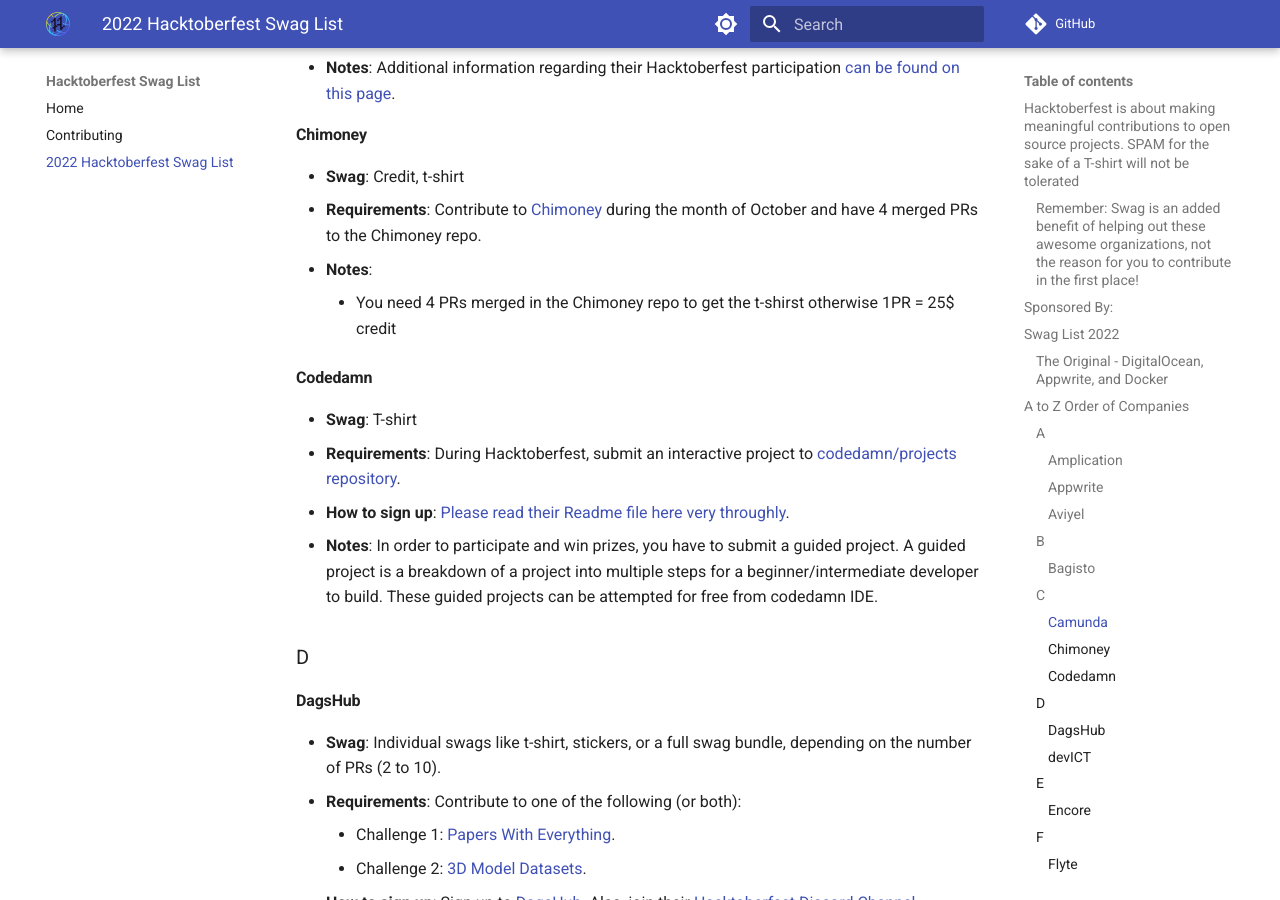
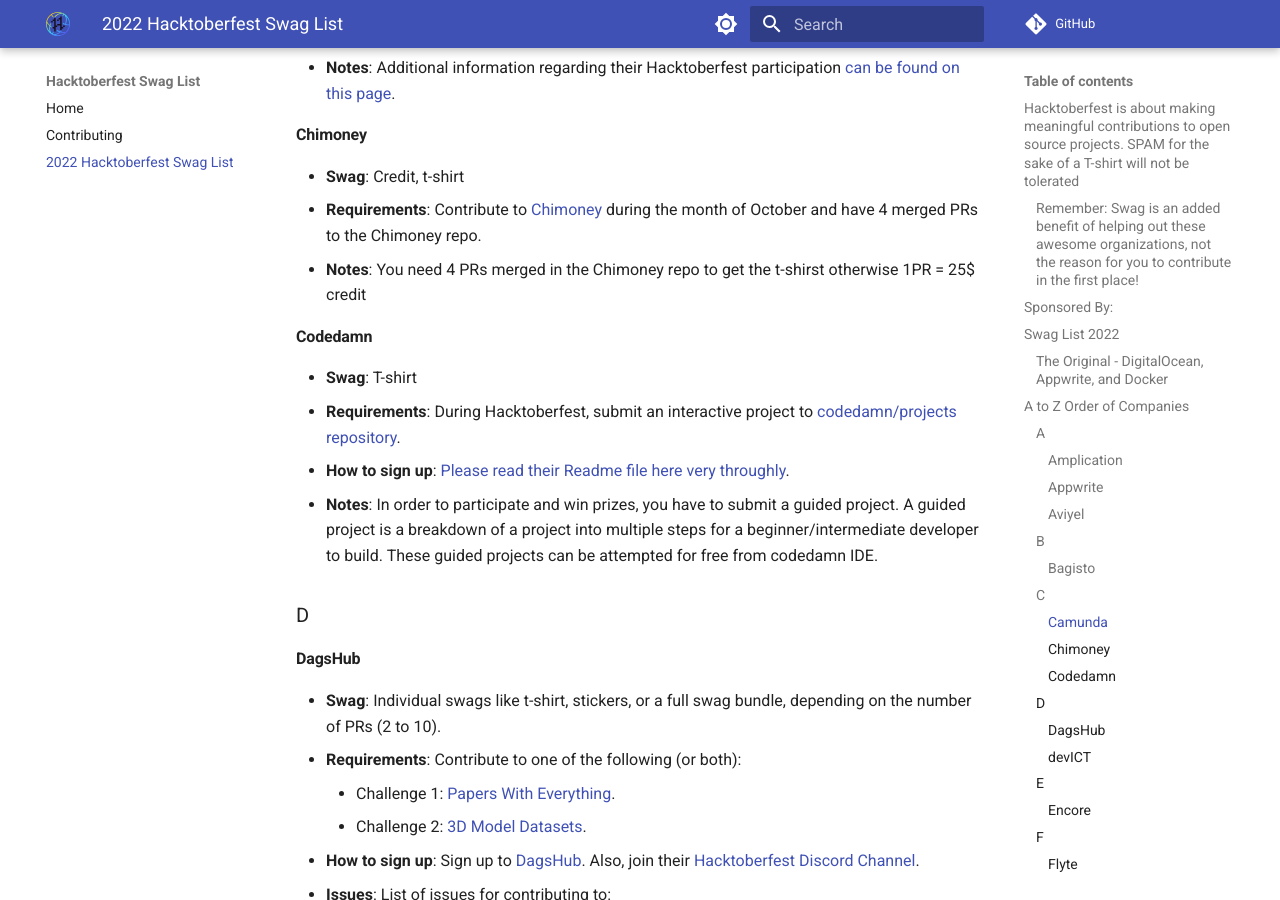
Before and after one commit to crweiner/hacktoberfest-swag-list, an MkDocs documentation site: the page built from docs/list.md, in a window 1280 px wide and 900 px high, scrolled down 3309 px. Built offline with MkDocs 1.6.1 and Material for MkDocs 9.7.7, drawn with Linux system fonts in a browser that asks for light colours; comment, search, counter and statistics services are not loaded.

Commit message:
fix: identation
Co-authored-by: Chandler Weiner <chandler@chandlerweiner.com>

```diff
--- a/docs/list.md
+++ b/docs/list.md
@@ -98,8 +98,7 @@
 
 - **Swag**: Credit, t-shirt
 - **Requirements**: Contribute to [Chimoney](https://github.com/Chimoney/chimoney-community-projects){:target="\_blank"} during the month of October and have 4 merged PRs to the Chimoney repo.
-- **Notes**:
-    - You need 4 PRs merged in the Chimoney repo to get the t-shirst otherwise 1PR = 25$ credit
+- **Notes**: You need 4 PRs merged in the Chimoney repo to get the t-shirst otherwise 1PR = 25$ credit
 
 #### **Codedamn**
 
```
